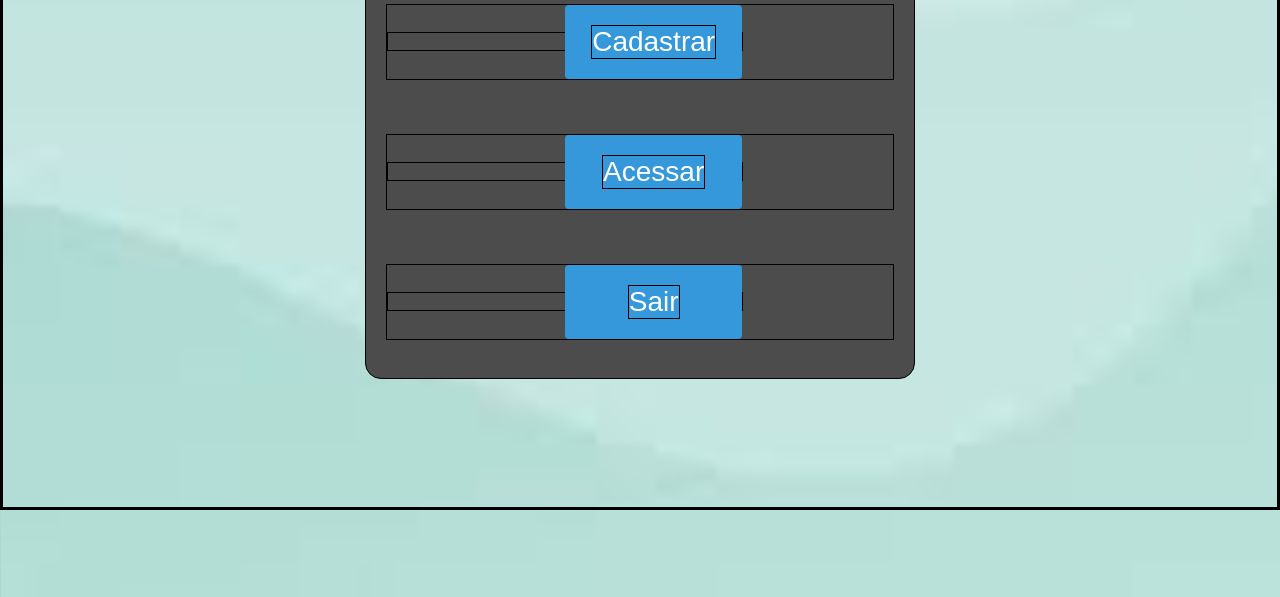
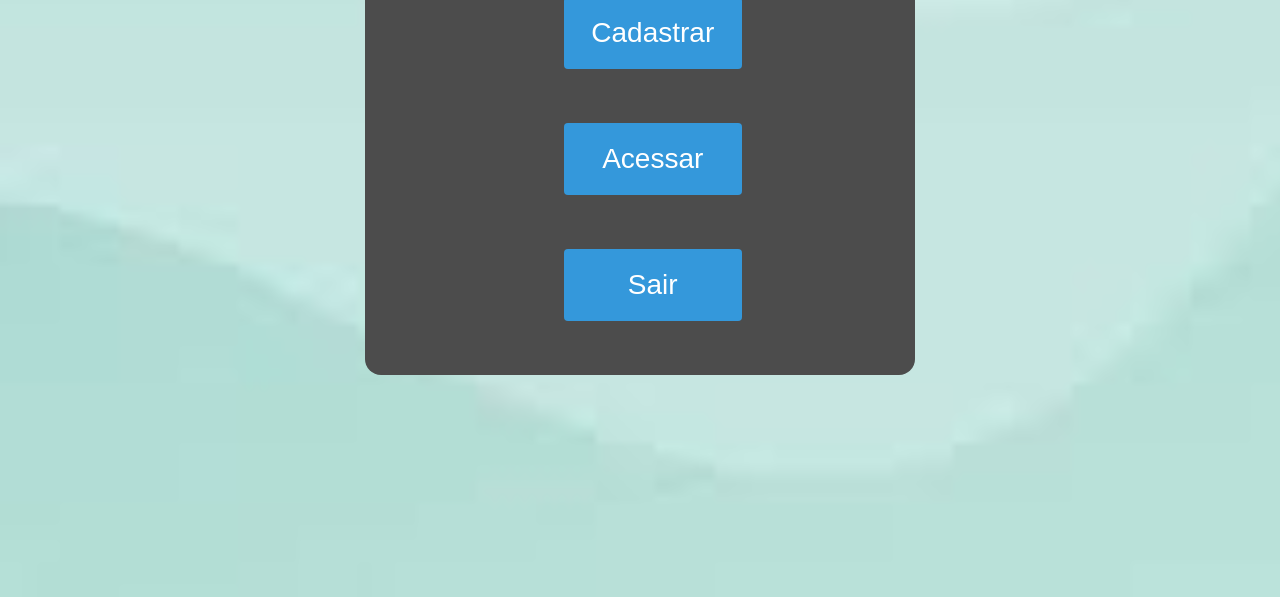
Before and after one commit to amanda3620/Projeto-Recursos-humanos, a plain HTML site: page index.html in a window 1280 px wide. Shown: the part 203-800 px from the top of the page. Drawn offline with Linux system fonts and the light colour scheme.

Commit message:
estilo.css

```diff
--- a/estilo.css
+++ b/estilo.css
@@ -5,7 +5,7 @@
 	padding: 0;
 	box-sizing: border-box;
 	text-decoration: none;
-	border: 1px solid black;
+	/*border: 1px solid black;*/
 }
 
 body {
@@ -356,7 +356,7 @@ input {
 
 
 
-/* Estilos para dispositivos menores (responsividade) */
+/* Eu tentei */
 @media screen and (max-width: 768px) {
     .form-row{
         flex-direction: column;
```
